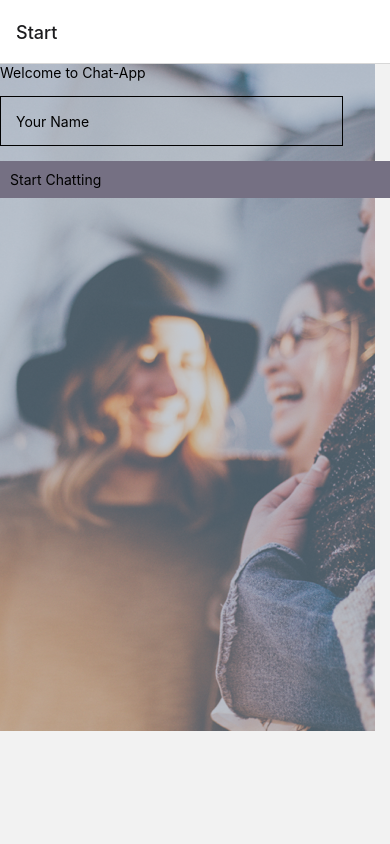
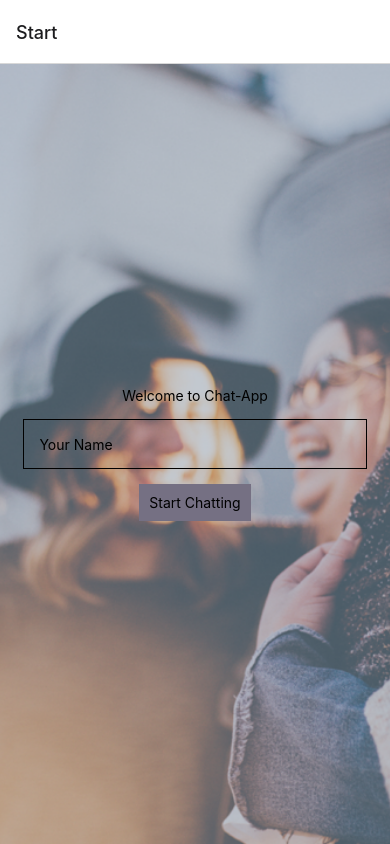
Before and after one commit to jeffspacek3/Chat-App, a React Native app: screen /Start in a window 390 px wide. Built offline with nearby package versions, Linux system fonts and the light colour scheme.

Commit message:
update Start.js

```diff
--- a/components/Start.js
+++ b/components/Start.js
@@ -17,6 +17,22 @@ const Start = ({ navigation }) => {
   const [background, setBackground] = useState("");
   const onPress = () => setCount((prevCount) => prevCount + 1);
 
+  // handle the sign-in anonymously process for the user.
+  const signInUser = () => {
+    signInAnonymously(auth)
+      .then((result) => {
+        navigation.navigate("Chat", {
+          name: name,
+          background: background,
+          userID: result.user.uid,
+        });
+        Alert.alert("Signed in Successfully!");
+      })
+      .catch((error) => {
+        Alert.alert("Unable to sign in, try later again.");
+      });
+  };
+
   const styles = StyleSheet.create({
     container: {
       flex: 1,
@@ -35,21 +51,30 @@ const Start = ({ navigation }) => {
       height: 50,
       lineHeight: 50,
     },
-    button: { alingItems: "center",
+    button: {
+      alingItems: "center",
       backgroundColor: "#757083",
       fontSize: "16",
       fontWeight: "600",
       fontColor: "#FFFFFF",
-    padding: 10 },
+      padding: 10,
+    },
+    imageBackground: {
+      flex: 1,
+      justifyContent: "center",
+      alignItems: "center",
+      width: "100%",
+      height: "100%",
+    },
   });
 
   return (
+    <View style={styles.container}>
       <ImageBackground
         source={require("../img/background_image.png")}
         style={styles.imageBackground}
         resizeMode="cover"
       >
-      <View style={styles.appTitle}>
         <Text>Welcome to Chat-App</Text>
         <TextInput
           style={styles.textInput}
@@ -60,8 +85,8 @@ const Start = ({ navigation }) => {
         <TouchableOpacity style={styles.button} onPress={onPress}>
           <Text>Start Chatting</Text>
         </TouchableOpacity>
+      </ImageBackground>
     </View>
-    </ImageBackground>
   );
 };
 
```
Lines whose indentation alone changed are shown as unchanged.
